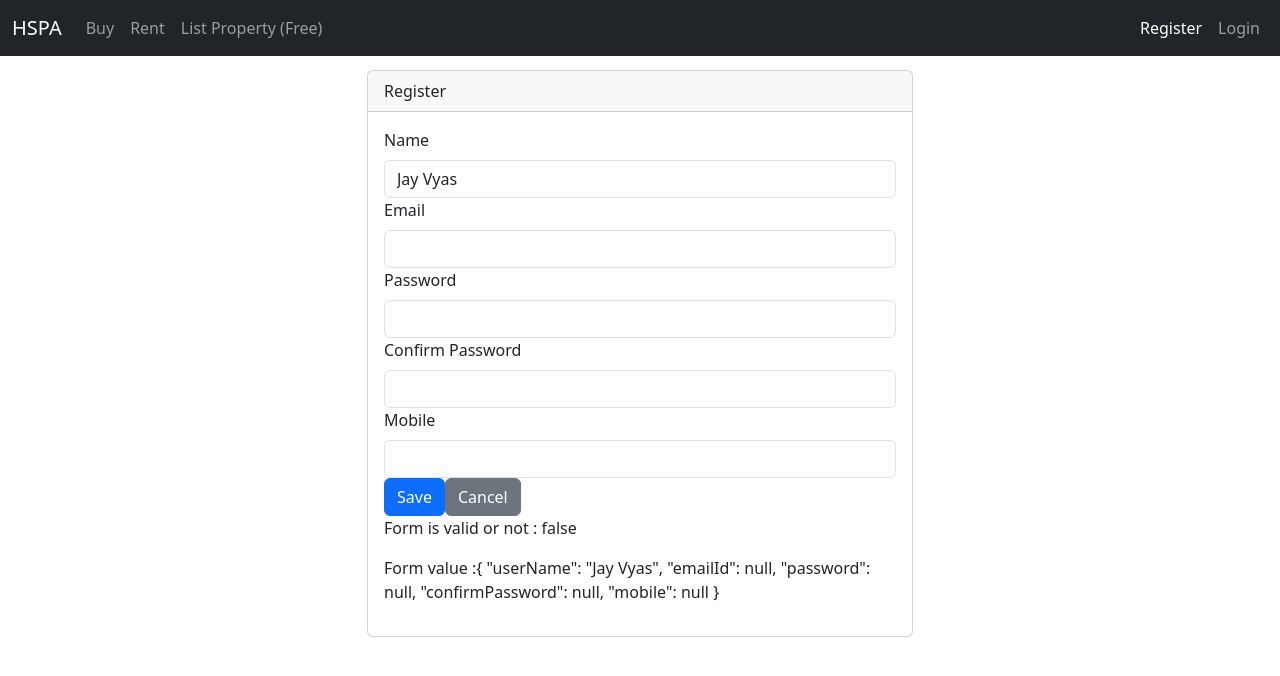
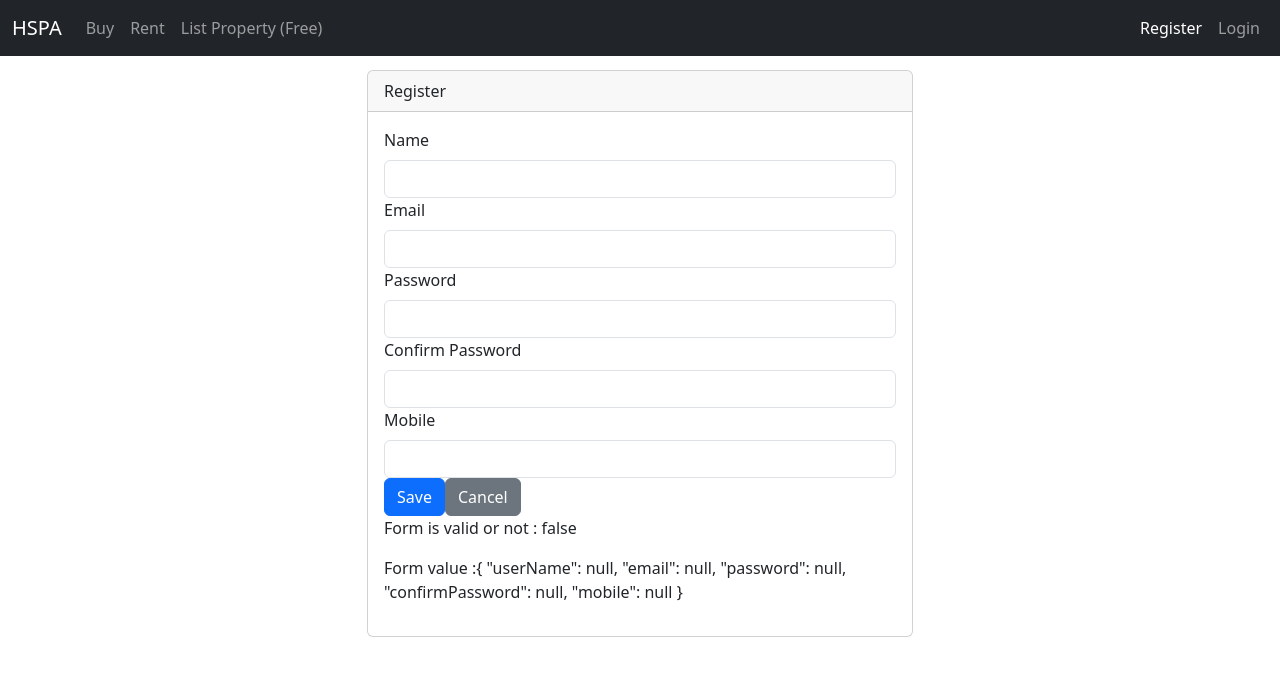
Before and after one commit to jayvyas796/HSPA, an Angular app in the folder real-estate/: page /user/registration in a window 1280 px wide. Shown: the top 676 px of the page. Built offline with nearby package versions, Linux system fonts and the light colour scheme.

Commit message:
registration form to store in local storage

```diff
--- a/real-estate/src/app/app.module.ts
+++ b/real-estate/src/app/app.module.ts
@@ -14,6 +14,7 @@ import { PropertyDetailsComponent } from './property/property-details/property-d
 import { FormsModule, ReactiveFormsModule } from '@angular/forms';
 import { UserLoginComponent } from './user/user-login/user-login/user-login.component';
 import { UserRegisterComponent } from './user/user-register/user-register/user-register.component';
+import { UserServiceService } from './services/user-service.service';
 
 
 const appRoute: Routes = [
@@ -47,7 +48,8 @@ const appRoute: Routes = [
     RouterModule.forRoot(appRoute)
   ],
   providers: [
-    HousingService
+    HousingService,
+    UserServiceService
   ],
   bootstrap: [AppComponent]
 })
--- /dev/null
+++ b/real-estate/src/app/model/user.ts
@@ -0,0 +1,7 @@
+export interface User {
+    userName : string;
+    email:string;
+    password:string;
+    mobile:number;
+
+}
--- /dev/null
+++ b/real-estate/src/app/services/user-service.service.ts
@@ -0,0 +1,25 @@
+import { Injectable } from '@angular/core';
+import { User } from '../model/user';
+
+@Injectable({
+  providedIn: 'root'
+})
+export class UserServiceService {
+
+constructor() { }
+
+
+addUser(user :User){
+  let users = [];
+  if(localStorage.getItem('Users')){
+    users = JSON.parse( localStorage.getItem('Users') || '{}' );
+    users = [user,...users];
+
+  }
+  else{
+    users = [user];
+  }
+  localStorage.setItem('Users',JSON.stringify(users));
+}
+
+}
--- a/real-estate/src/app/user/user-register/user-register/user-register.component.html
+++ b/real-estate/src/app/user/user-register/user-register/user-register.component.html
@@ -10,14 +10,14 @@
             <label for="name" class="form-label">Name</label>
             <input type="text" class="form-control" formControlName="userName">
             <span class="error-block" *ngIf="!userName?.valid &&
-            userName?.touched" >
+            (userName?.touched || userSubmitted)" >
               Please Provide Name
             </span>
         </div>
 
         <div class="form-group col-12">
           <label for="email" class="form-label">Email</label>
-          <input type="text" class="form-control" formControlName="emailId">
+          <input type="text" class="form-control" formControlName="email">
           <span *ngIf="!email?.valid && email?.touched">
               <span *ngIf="email.hasError('required')">
                 Please provide email
--- a/real-estate/src/app/user/user-register/user-register/user-register.component.ts
+++ b/real-estate/src/app/user/user-register/user-register/user-register.component.ts
@@ -1,5 +1,9 @@
 import { Component, OnInit } from '@angular/core';
-import {  AbstractControl, FormControl, FormGroup , Validators } from '@angular/forms';
+import {  AbstractControl, FormBuilder, FormControl, FormGroup , Validators } from '@angular/forms';
+import { UserServiceService } from '../../../services/user-service.service';
+import { TitleStrategy } from '@angular/router';
+import { TmplAstSwitchBlockCase } from '@angular/compiler';
+import { User } from '../../../model/user';
 
 @Component({
   selector: 'app-user-register',
@@ -9,21 +13,34 @@ import {  AbstractControl, FormControl, FormGroup , Validators } from '@angular/
 export class UserRegisterComponent implements OnInit {
 
   registrationForm : FormGroup ;
-
-  constructor() { }
+  user : User;
+  userSubmitted :boolean;
+  constructor(private fb : FormBuilder,private userService : UserServiceService) { }
 
   ngOnInit() {
-    this.registrationForm=new FormGroup({
-      userName : new FormControl('Jay Vyas',Validators.required),
-      emailId:new FormControl(null,[Validators.required,Validators.email]),
-      password:new FormControl(null,[Validators.required,Validators.minLength(8)]),
-      confirmPassword: new FormControl(null,[Validators.required]),
-      mobile : new FormControl(null,[Validators.required,Validators.minLength(10)])
-    },this.matchPassword);
+    // this.registrationForm=new FormGroup({
+    //   userName : new FormControl('Jay Vyas',Validators.required),
+    //   emailId:new FormControl(null,[Validators.required,Validators.email]),
+    //   password:new FormControl(null,[Validators.required,Validators.minLength(8)]),
+    //   confirmPassword: new FormControl(null,[Validators.required]),
+    //   mobile : new FormControl(null,[Validators.required,Validators.minLength(10)])
+    // },this.matchPassword);
+    this.createRegistrationForm();
+  }
+
+  createRegistrationForm(){
+    this.registrationForm = this.fb.group({
+      userName: [null,Validators.required],
+      email:[null,[Validators.required,Validators.email]],
+      password:[null,[Validators.required,Validators.minLength(8)]],
+      confirmPassword:[null,Validators.required],
+      mobile:[null,[Validators.required,Validators.maxLength(10)]]
+    },{Validators:this.matchPassword});
+
   }
 
   matchPassword(group:AbstractControl) : {[key:string]:any} | null{
-    debugger;
+
     const pass = group.get('password')?.value;
     const confirmPass = group.get('confirmPassword')?.value;
     if(pass === confirmPass){
@@ -41,7 +58,7 @@ export class UserRegisterComponent implements OnInit {
   }
 
   get email() {
-    return this.registrationForm.get('emailId') as FormControl;
+    return this.registrationForm.get('email') as FormControl;
   }
   get password() {
     return this.registrationForm.get('password') as FormControl;
@@ -56,6 +73,23 @@ export class UserRegisterComponent implements OnInit {
 
   onSubmit(){
     console.log(this.registrationForm);
+    this.userSubmitted = true;
+    if(this.registrationForm.valid){
+     // this.user = Object.assign(this.user,this.registrationForm.value);
+    //localStorage.setItem('user',JSON.stringify(this.user));
+    this.userService.addUser(this.userData());
+    this.registrationForm.reset();
+    this.userSubmitted=false;
+    }
+
+  }
+  userData(): User{
+    return this.user = {
+      userName : this.userName.value,
+      email : this.email.value,
+      password: this.password.value,
+      mobile:this.mobile.value
+    }
   }
 
 }
```
